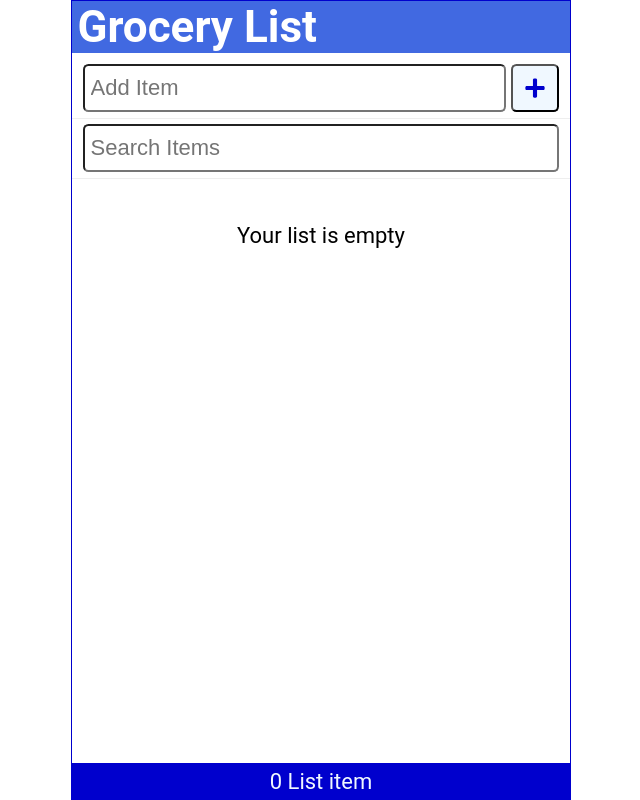
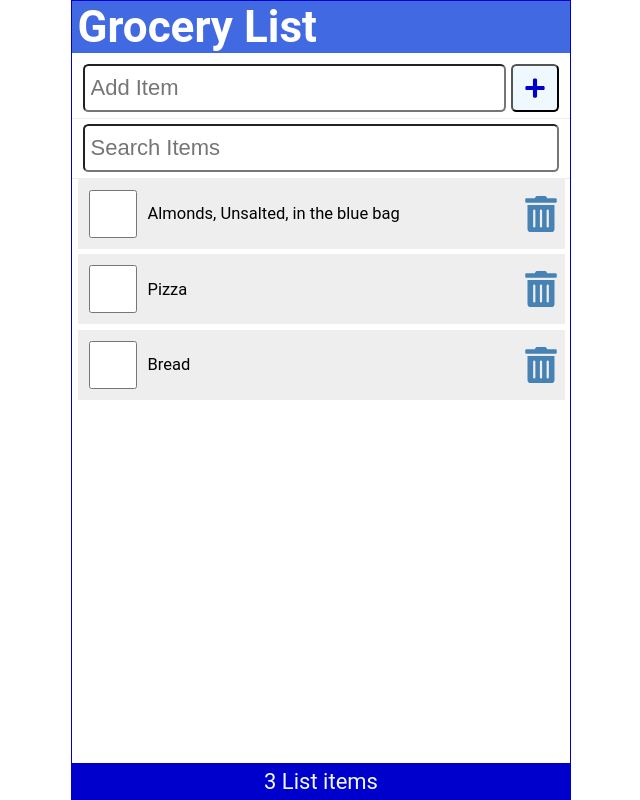
Before and after one commit to ilaydaozdemir/myspace, a React (Create React App) app: page / in a window 1280 px wide. Shown: the whole page, without its empty margins (319-959 px from the left). Built offline with nearby package versions, Linux system fonts and the light colour scheme; data requests are answered from the project's data file.

Commit message:
Fetch API data

```diff
--- a/src/App.js
+++ b/src/App.js
@@ -6,14 +6,35 @@
 import SearchItem from './component/SearchItem';
 
 function App() {
-  const [items, setItems] = useState(JSON.parse(localStorage.getItem('shoppinglist')) || []);
+  const API_URL = "http://localhost:3500/items";
+  const [items, setItems] = useState([]);
   const [newItem, setNewItem] = useState('')
   const [search, setSearch] = useState('')
+  const [fetchError, setFetchError] = useState(null)
+  const [isLoading, setIsLoading] = useState(true);
 
 
   useEffect(() => {
-    localStorage.setItem("shoppinglist", JSON.stringify(items));
-  }, [items])
+    const fetchItems = async () => {
+      try {
+        const response = await fetch(API_URL);
+        if (!response.ok) throw Error('Did not receive excepted data')
+        const listItems = await response.json();
+        setItems(listItems)
+        setFetchError(null)
+      } catch (err) {
+
+        setFetchError(err.message)
+
+      } finally {
+        setIsLoading(false)
+      }
+    }
+    setTimeout(() => {
+      (async () => await fetchItems())();
+    }, 2000)
+
+  }, [])
 
   const addItem = (item) => {
     const id = items.length ? items[items.length - 1].id + 1 : 1;
@@ -51,11 +72,15 @@
         search={search}
         setSearch={setSearch}
       />
-      <Content
-        items={items.filter(item => ((item.item).toLowerCase()).includes(search.toLowerCase()))}
-        handleCheck={handleCheck}
-        handleDelete={handleDelete}
-      />
+      <main>
+        {isLoading && <p>Loading Items...</p>}
+        {fetchError && <p style={{ color: "red" }}>{`Error: ${fetchError}`}</p>}
+        {!fetchError && !isLoading && <Content
+          items={items.filter(item => ((item.item).toLowerCase()).includes(search.toLowerCase()))}
+          handleCheck={handleCheck}
+          handleDelete={handleDelete}
+        />}
+      </main>
       <Footer length={items.length} />
     </div>
   );
--- a/src/component/Content.jsx
+++ b/src/component/Content.jsx
@@ -3,7 +3,8 @@
 const Content = ({ items, handleCheck, handleDelete }) => {
   //list & keys
   return (
-    <main>
+    //fragment
+    <>
       {items.length ? (
         <ItemList
           items={items}
@@ -13,7 +14,7 @@
       ) : (
         <p style={{ marginTop: "2rem" }}>Your list is empty</p>
       )}
-    </main>
+    </>
   );
 };
 
```
